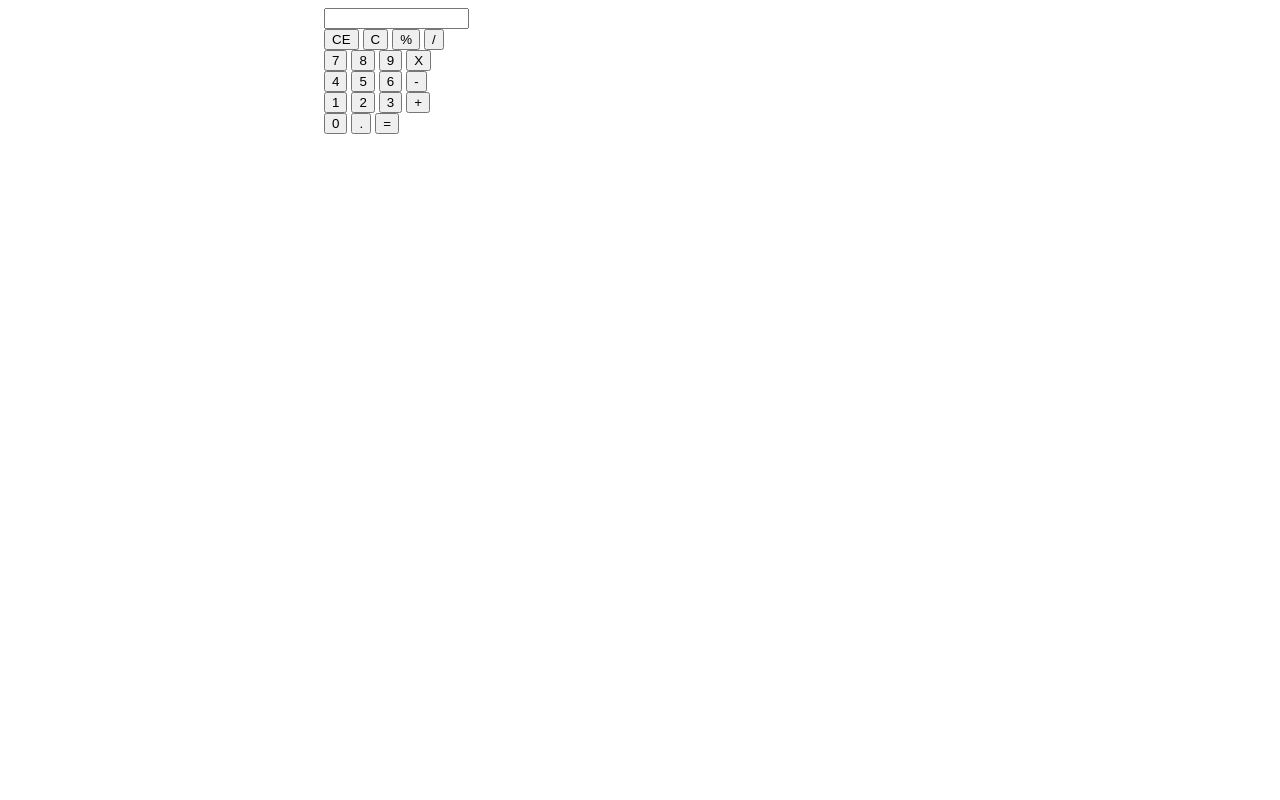
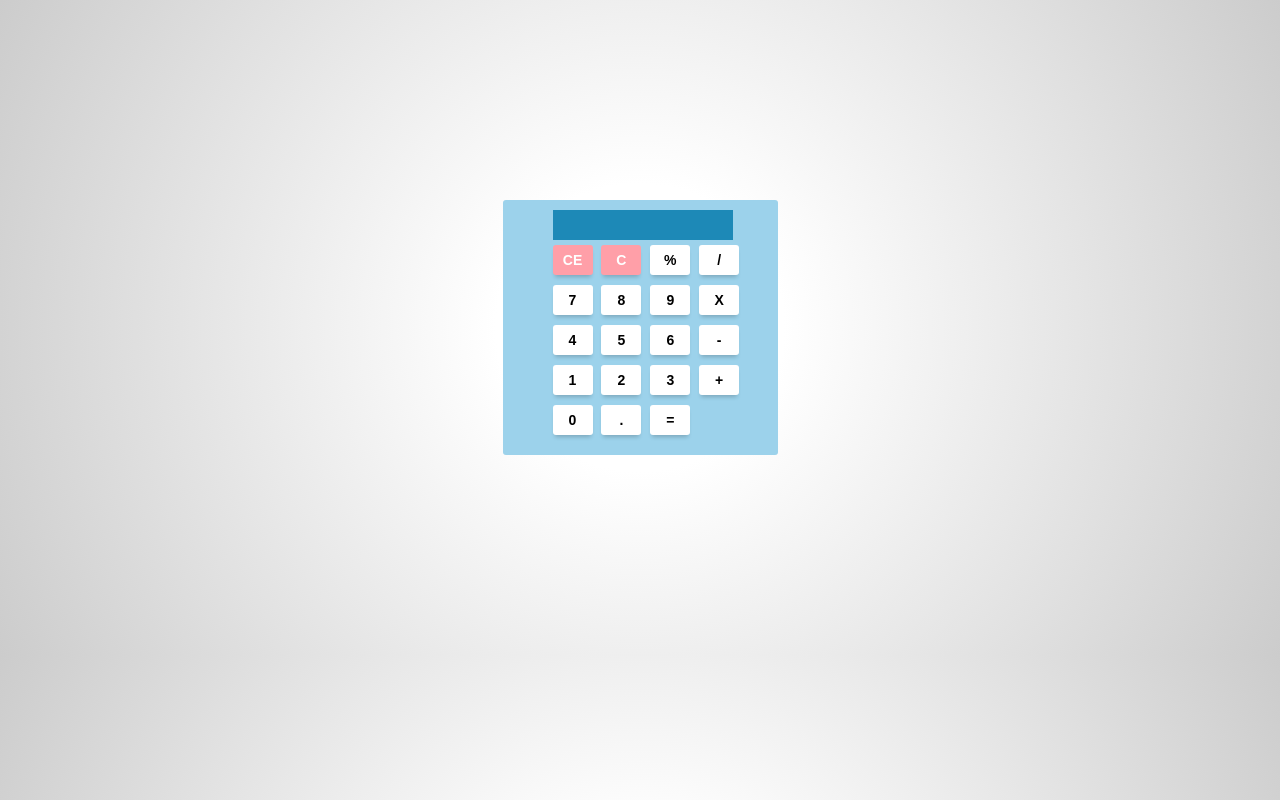
Before and after one commit to philmein23/calculator, a plain HTML site: page index.html in a window 1280 px wide. Drawn offline with nearby package versions, Linux system fonts and the light colour scheme.

Commit message:
added styling to calculator

```diff
--- a/css/style.css
+++ b/css/style.css
@@ -1,4 +1,63 @@
+html {
+    background: white;
+    background: radial-gradient(circle, #fff 20%, #ccc)
+
+}
+
+* {
+    margin: 0;
+    padding: 0;
+    box-sizing: border-box;
+    font: bold 14px Arial, sans-serif;
+}
+
+
 .calculator-container {
-    width: 50%;
-    margin: 0 auto;
+    width: 275px;
+    height:auto;
+
+
+    margin: 200px auto;
+    padding: 10px 10px;
+
+
+    background: #9CD2EB;
+    border-radius: 3px;
+
 }
+
+
+#display {
+    position:relative;
+    left: 40px;
+    width: 180px;
+
+    height: 30px;
+    background:#1d89b7;
+    margin-bottom: 5px;
+    border:none;
+
+}
+
+.row button {
+    position: relative;
+    left: 40px;
+    margin: 0 5px 10px 0;
+
+
+    height: 30px;
+    width: 40px;
+
+    background: white;
+    border:none;
+    border-radius: 3px;
+    box-shadow: 0  4px  4px -2px rgba(0, 0, 0, 0.2);
+
+
+
+}
+
+.row button.clear {
+    background: #FF9FA8;
+    color:white;
+}
--- a/index.html
+++ b/index.html
@@ -13,11 +13,11 @@
         <input type="text" size="15" name="display" id="display">
 
 
-        <div>
+        <div class="row">
 
-            <button>CE</button>
+            <button class="clear">CE</button>
 
-            <button>C</button>
+            <button class="clear">C</button>
 
 
             <button>%</button>
@@ -26,7 +26,7 @@
             <button>/</button>
 
         </div>
-        <div>
+        <div class="row">
 
             <button>7</button>
 
@@ -40,7 +40,7 @@
             <button>X</button>
 
         </div>
-        <div>
+        <div class="row">
 
             <button>4</button>
 
@@ -53,7 +53,7 @@
             <button>-</button>
 
         </div>
-        <div>
+        <div class="row">
 
             <button>1</button>
 
@@ -67,7 +67,7 @@
             <button>+</button>
 
         </div>
-        <div>
+        <div class="row">
 
             <button>0</button>
 
--- a/js/app2.js
+++ b/js/app2.js
@@ -1,23 +1,25 @@
-$(function() {
+$(function () {
 
     var entries = [];
     var total = 0;
     var temp = '';
 
-    $("button").on("click", function() {
+    $("button").on("click", function () {
         var value = $(this).text();
 
         if (!isNaN(value) || value === ".") {
             temp += value;
-            $("#display").val(temp.substring(0,15));
+            $("#display").val(temp.substring(0, 15));
         }
         else if (value === "CE") {
             temp = '';
+            $("#display").val(0);
 
         }
         else if (value === "C") {
             entries = [];
             temp = '';
+            $("#display").val(0);
 
         }
         else if (value === "X") {
@@ -41,7 +43,7 @@ $(function() {
             entries.push("+");
             temp = "";
         }
-        el
+
         else if (value === "=") {
 
             entries.push(temp);
@@ -53,26 +55,30 @@ $(function() {
                 var symbol = entries[i];
 
 
-                if (symbol === "*") {num *= otherNum;}
-                else if (symbol === "/") {num /= otherNum;}
-                else if (symbol === "+") {num += otherNum;}
-                else if (symbol === "-") {num -= otherNum;}
-
-
+                if (symbol === "*") {
+                    num *= otherNum;
+                }
+                else if (symbol === "/") {
+                    num /= otherNum;
+                }
+                else if (symbol === "+") {
+                    num += otherNum;
+                }
+                else if (symbol === "-") {
+                    num -= otherNum;
+                }
 
 
             }
 
             $("#display").val(num);
             entries = [];
-            temp ='';
-
-
+            temp = '';
 
 
         }
 
-});
+    });
 
 
 })
```
